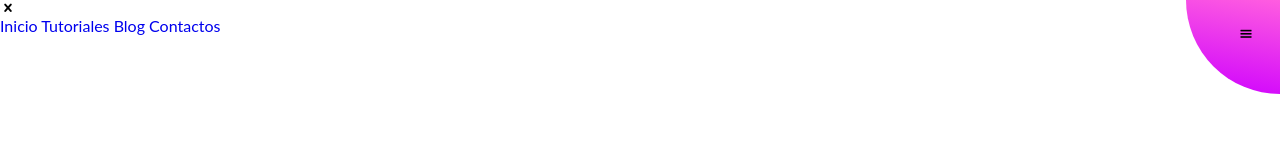
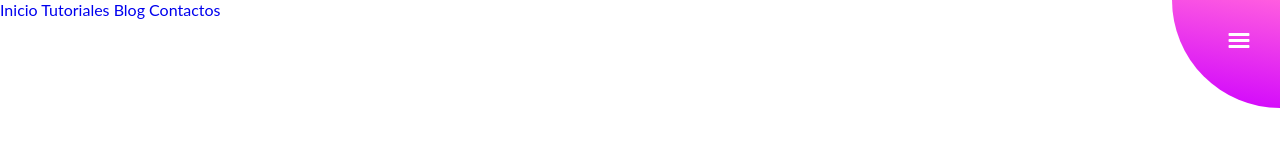
Before and after one commit to genarogg/menu-pegajoso-en-pantalla-completa, a plain HTML site: page index.html in a window 1280 px wide. Drawn offline with Linux system fonts and the light colour scheme; files whose address does not match are found by name.

Commit message:
.icon-menu

```diff
--- a/css/style.css
+++ b/css/style.css
@@ -17,3 +17,17 @@
     padding:  26px 26px 52px 52px;
     transition: all .9s;
 }
+
+.icon-menu{
+    color: #fff;
+    font-size: 30px;
+
+}
+
+.icon-cross{
+    color: #fff;
+    font-size: 30px;
+    position: absolute;
+    top:26px;
+    left: 26px;
+}
```
